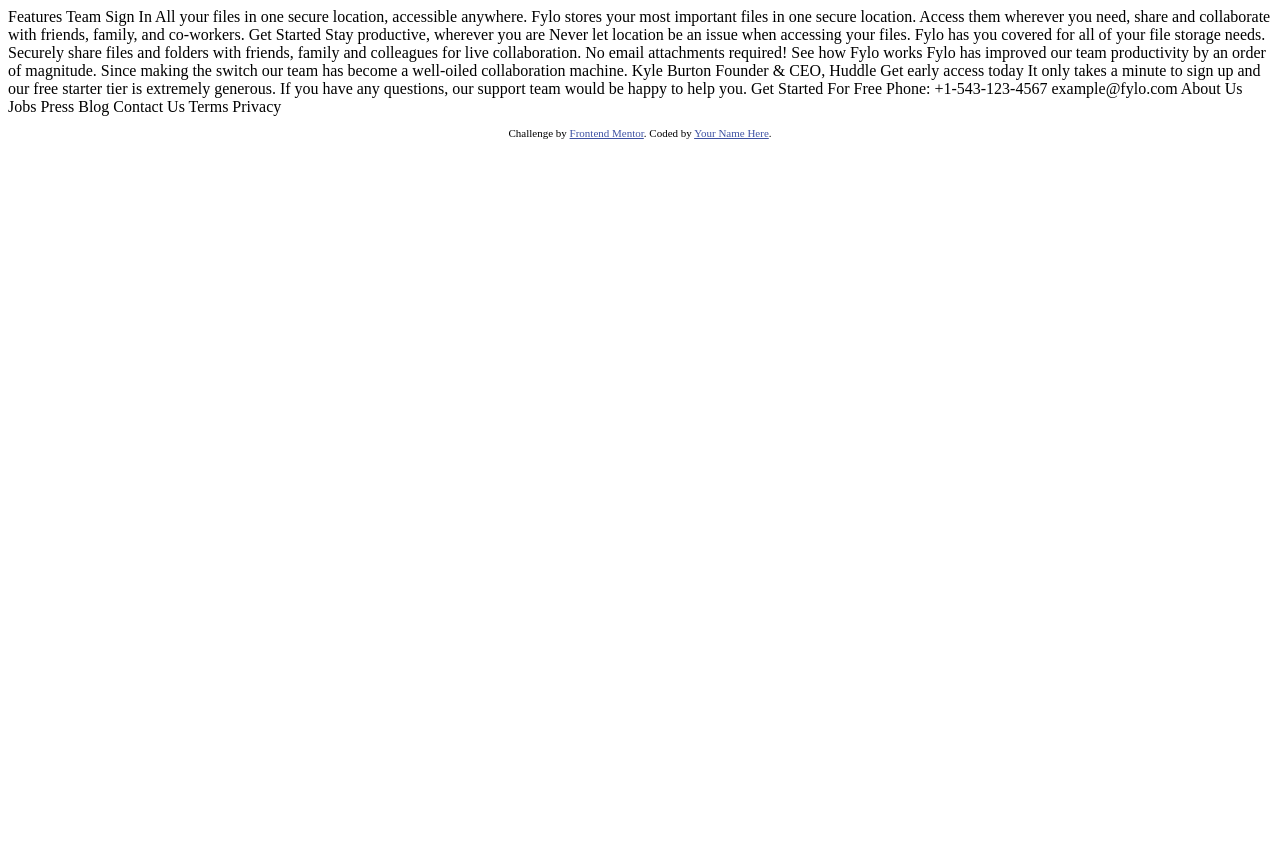
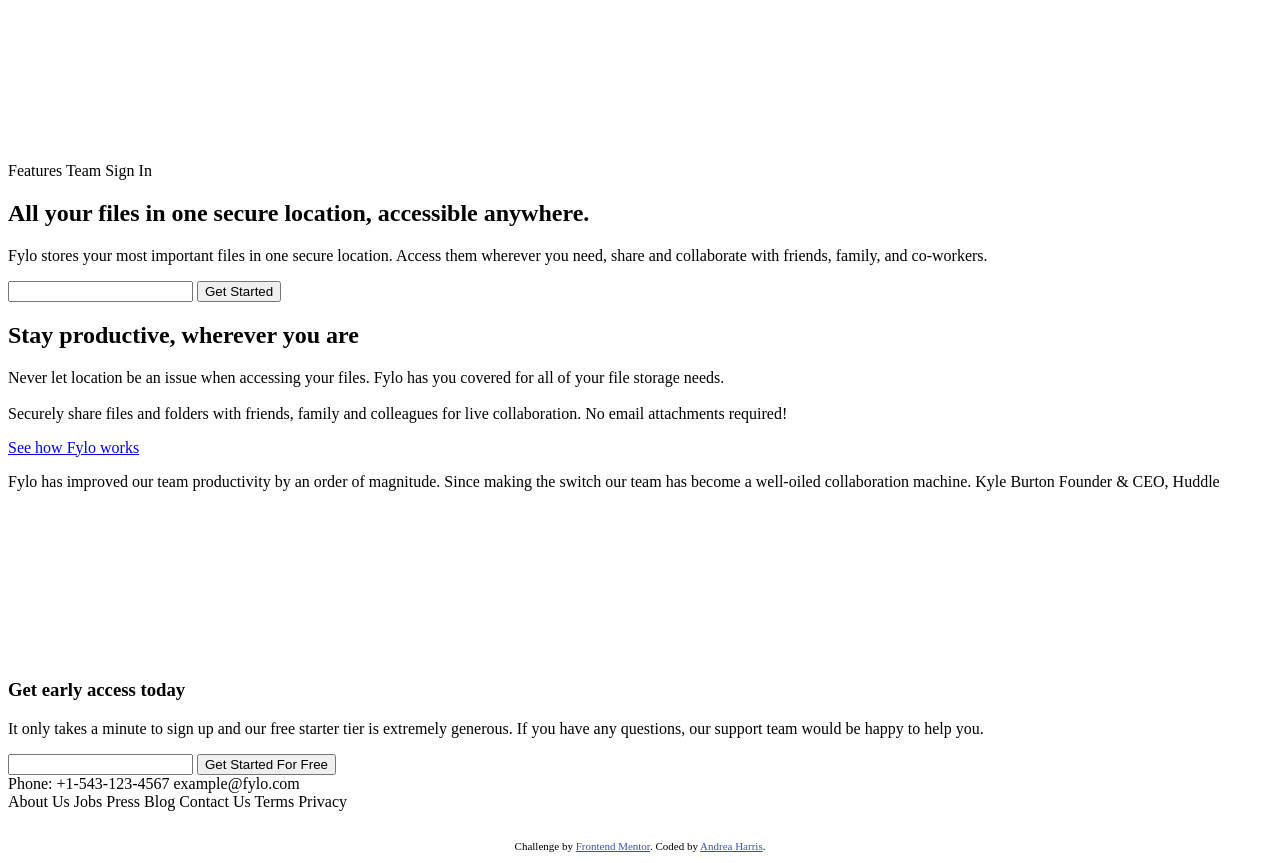
Before and after one commit to aharris1012/fylo-challenge, a plain HTML site: page index.html in a window 1280 px wide. Before the commit the page ends 800 px from the top, so only its background shows below. Drawn offline with Linux system fonts and the light colour scheme.

Commit message:
html setup

```diff
--- a/index.html
+++ b/index.html
@@ -14,59 +14,120 @@
     .attribution a { color: hsl(228, 45%, 44%); }
   </style>
 </head>
+
+
 <body>
 
-  Features
-  Team
-  Sign In
+  <header>
+      <svg class="fylo-logo">
 
-  All your files in one secure location, accessible anywhere.
+      </svg>
+      <nav class="navigation">
+        Features
+        Team
+        Sign In
+      </nav>
+  </header>
 
-  Fylo stores your most important files in one secure location.
-  Access them wherever you need, share and collaborate with friends,
-  family, and co-workers.
+  <section class="cta-contaienr">
+      <h1> All your files in one secure location, accessible anywhere.</h1>
+      <p>Fylo stores your most important files in one secure location.
+        Access them wherever you need, share and collaborate with friends,
+        family, and co-workers.</p>
+        <div class="search">
+          <input type=search>
+          <button> Get Started</button>
+        </div>
+  </section>
 
-  Get Started
+  <div class="middle-container">
+      <div>
+        <h2>Stay productive, wherever you are</h2>
+        <p>Never let location be an issue when accessing your files. Fylo has you
+          covered for all of your file storage needs.<br>
+        <br>Securely share files and folders with friends, family and colleagues for
+          live collaboration. No email attachments required!</p>
+            <div class="green-link">
+            <a href="#">  See how Fylo works</a>
+            </div>
+      </div>
+      <div class="quote">
+        <p>Fylo has improved our team productivity by an order of magnitude. Since
+          making the switch our team has become a well-oiled collaboration machine.
 
-  Stay productive, wherever you are
+          Kyle Burton
+          Founder & CEO, Huddle</p>
+        <svg></svg>
 
-  Never let location be an issue when accessing your files. Fylo has you
-  covered for all of your file storage needs.
+      </div>
+  </div>
 
-  Securely share files and folders with friends, family and colleagues for
-  live collaboration. No email attachments required!
+  <section class="bottom-container">
+    <div>
+      <h3>Get early access today</h3>
+      <p>It only takes a minute to sign up and our free starter tier is extremely generous.
+        If you have any questions, our support team would be happy to help you.</p>
+    </div>
+    <div class="bottom-search"></div>
+    <input>
+    <button>  Get Started For Free</button>
 
-  See how Fylo works
+  </section>
 
-  Fylo has improved our team productivity by an order of magnitude. Since
-  making the switch our team has become a well-oiled collaboration machine.
 
-  Kyle Burton
-  Founder & CEO, Huddle
 
-  Get early access today
 
-  It only takes a minute to sign up and our free starter tier is extremely generous.
-  If you have any questions, our support team would be happy to help you.
 
-  Get Started For Free
 
-  Phone: +1-543-123-4567
-  example@fylo.com
 
-  About Us
-  Jobs
-  Press
-  Blog
 
-  Contact Us
-  Terms
-  Privacy
+
+
+
+
+
+
+
+
+
+
+
+
+
+
+
+
 
   <footer>
+    <div class="footer-logo">
+      <span>Phone: +1-543-123-4567</span>
+      <span>example@fylo.com</span>
+    </div>
+
+    <div class="links">
+        <span class="link-part1">
+        <a>About Us</a>
+        <a>Jobs</a>
+        <a>Press</a>
+        <a>Blog</a>
+        </span>
+
+        <span class="link-part2">
+          <a>Contact Us</a>
+          <a>Terms</a>
+          <a>Privacy</a>
+        </span>
+
+    </div>
+
+    <div class="social-media">
+      <img>
+      <img>
+      <img>
+    </div>
     <p class="attribution">
       Challenge by <a href="https://www.frontendmentor.io?ref=challenge" target="_blank">Frontend Mentor</a>.
-      Coded by <a href="#">Your Name Here</a>.
+      Coded by <a href="#">Andrea Harris</a>.
     </p>
   </footer>
 </body>
```
